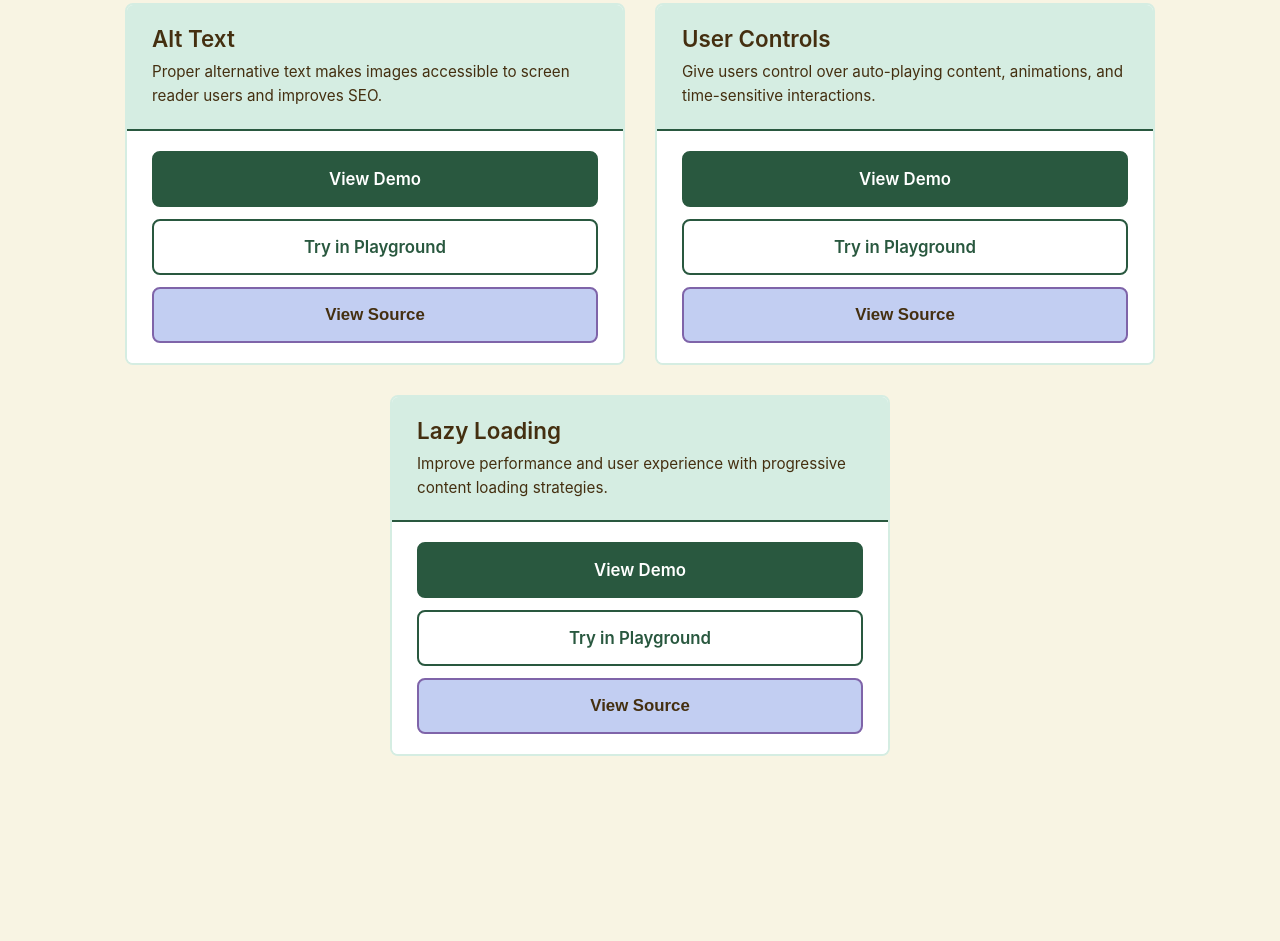
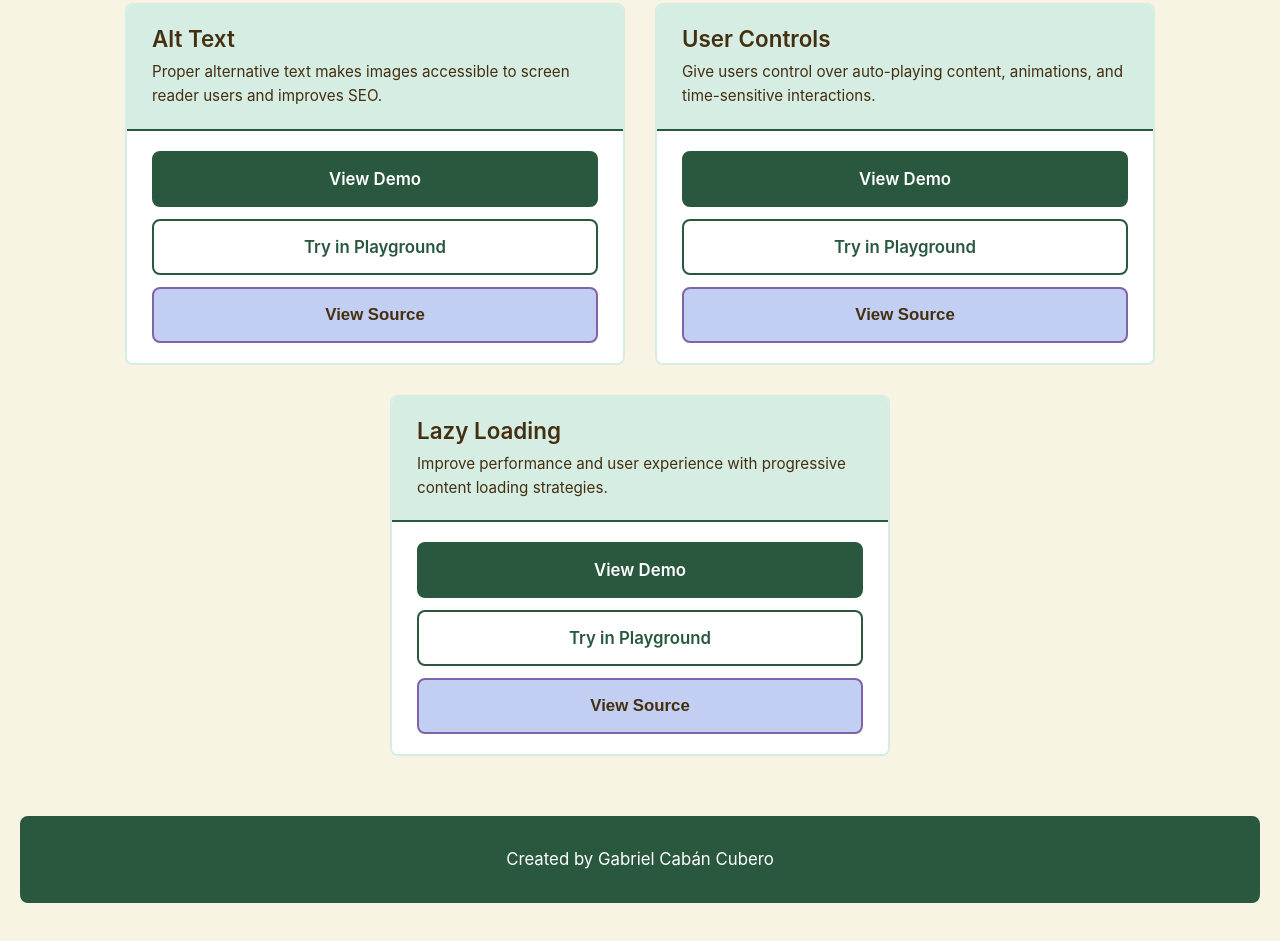
Before and after one commit to cabancubero/ui_ux_accessibility, a plain HTML site: page index.html in a window 1280 px wide. Shown: the part 1092-2033 px from the top of the page. Before the commit the page ends 1888 px from the top, so only its background shows below. Drawn offline with Linux system fonts and the light colour scheme.

Commit message:
Add footer with details of who built the website

```diff
--- a/index.html
+++ b/index.html
@@ -294,6 +294,33 @@
             border-color: #29583f;
         }
 
+        /* Footer styles */
+        .footer {
+            background: #29583f;
+            color: white;
+            text-align: center;
+            padding: 30px 20px;
+            margin-top: 60px;
+            border-radius: 8px;
+        }
+
+        .footer p {
+            margin: 0;
+            font-size: 1.05em;
+            line-height: 1.6;
+        }
+
+        .footer a {
+            color: #f2c53d;
+            text-decoration: none;
+            font-weight: 600;
+            transition: color 0.25s;
+        }
+
+        .footer a:hover {
+            color: #f28d35;
+        }
+
         /* Large desktop: 2 columns */
         @media (min-width: 1200px) {
             .examples-grid {
@@ -457,6 +484,11 @@
                 </div>
             </div>
         </div>
+
+        <!-- Footer -->
+        <footer class="footer">
+            <p>Created by Gabriel Cabán Cubero</p>
+        </footer>
     </div>
 
     <!-- Source Code Modal -->
```
